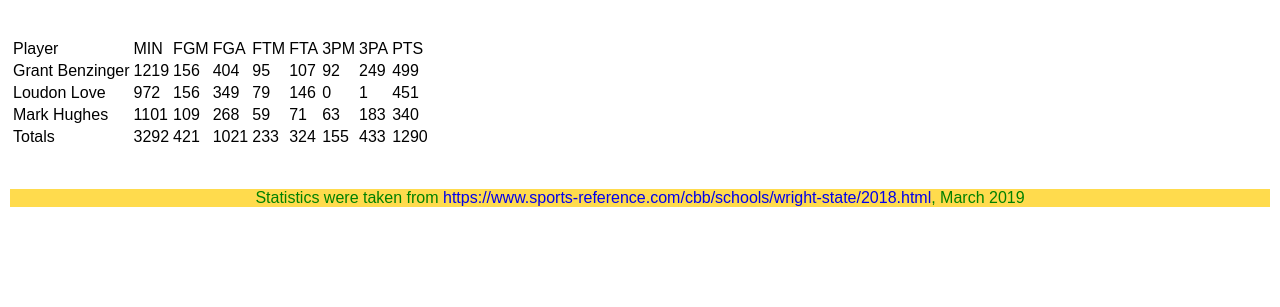
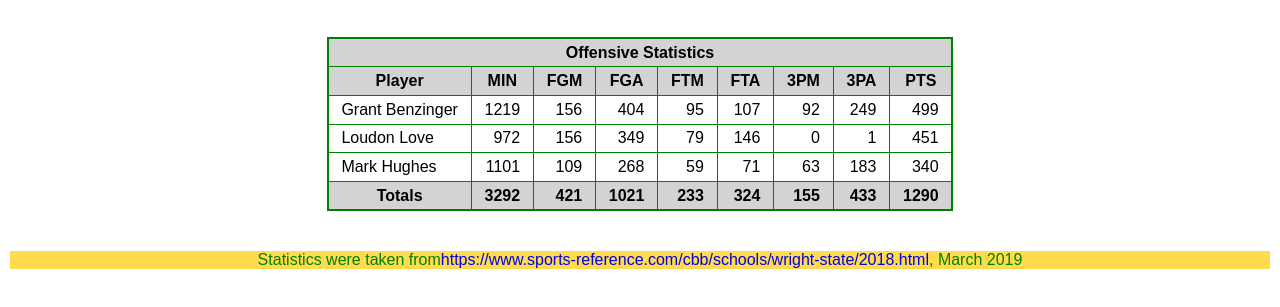
Before and after one commit to AlanCFleming/CS2800-tableActivity, a plain HTML site: page table_activity_start/index.html in a window 1280 px wide. Shown: the part 111-418 px from the top of the page. Drawn offline with Linux system fonts and the light colour scheme.

Commit message:
Made required changes and fixed index.html indent

```diff
--- a/table_activity_start/css/main.css
+++ b/table_activity_start/css/main.css
@@ -21,3 +21,40 @@ body {
 	margin-left: 10px;
 	margin-right: 10px;
 }
+
+table {
+	border: solid;
+	border-color: green;
+	border-width: 2px;
+	border-collapse: collapse;
+	margin-left: auto;
+	margin-right: auto;
+	white-space: nowrap;
+}
+
+th, td {
+	border: solid;
+	border-color: green;
+	border-width: 1px;
+	padding: .3em .8em .3em .8em;
+}
+
+td {
+	text-align: right;
+}
+
+tbody td:first-child {
+	text-align: left;
+}
+
+tfoot td:first-child {
+	text-align: center;
+}
+
+thead, tfoot {
+	background-color: lightgrey;
+}
+
+tfoot {
+	font-weight: bold;
+}
--- a/table_activity_start/index.html
+++ b/table_activity_start/index.html
@@ -1,12 +1,12 @@
-<!DOCTYPE html>
+<!DOCTYPEhtml>
 <html>
 	<head>
 		<meta charset="utf-8">
-    <link rel="shortcut icon" href="images/favicon.ico">
-    <link rel="stylesheet" href="css/normalize.css">
-    <link rel="stylesheet" href="css/main.css">
+		<link rel="shortcuticon"href="images/favicon.ico">
+		<link rel="stylesheet"href="css/normalize.css">
+		<link rel="stylesheet"href="css/main.css">
 
-    <title>WSU Raiders Basketball Stats</title>
+		<title>WSURaidersBasketballStats</title>
 	</head>
 
 	<body>
@@ -16,17 +16,23 @@
 		</header>
 		<main>
 			<table>
+				<thead>
 					<tr>
-            <td>Player</td>
-            <td>MIN</td>
-            <td>FGM</td>
-            <td>FGA</td>
-            <td>FTM</td>
-            <td>FTA</td>
-            <td>3PM</td>
-            <td>3PA</td>
-            <td>PTS</td>
+						<th colspan="9">Offensive Statistics</th>
 					</tr>
+					<tr>
+						<th>Player</th>
+						<th>MIN</th>
+						<th>FGM</th>
+						<th>FGA</th>
+						<th>FTM</th>
+						<th>FTA</th>
+						<th>3PM</th>
+						<th>3PA</th>
+						<th>PTS</th>
+					</tr>
+				</thead>
+				<tbody>
 					<tr>
 						<td>Grant Benzinger</td>
 						<td>1219</td>
@@ -60,6 +66,8 @@
 						<td>183</td>
 						<td>340</td>
 					</tr>
+				</tbody>
+				<tfoot>
 					<tr>
 						<td>Totals</td>
 						<td>3292</td>
@@ -71,12 +79,11 @@
 						<td>433</td>
 						<td>1290</td>
 					</tr>
+				</tfoot>
 			</table>
 		</main>
-
-
 		<footer>
-        Statistics were taken from <a href="www.sports-reference.com/cbb/schools/wright-state/2018.html">https://www.sports-reference.com/cbb/schools/wright-state/2018.html</a>, March 2019
+			Statistics were taken from<a href="www.sports-reference.com/cbb/schools/wright-state/2018.html">https://www.sports-reference.com/cbb/schools/wright-state/2018.html</a>, March 2019
 		</footer>
 	</body>
 
```
Lines whose indentation alone changed are shown as unchanged.
